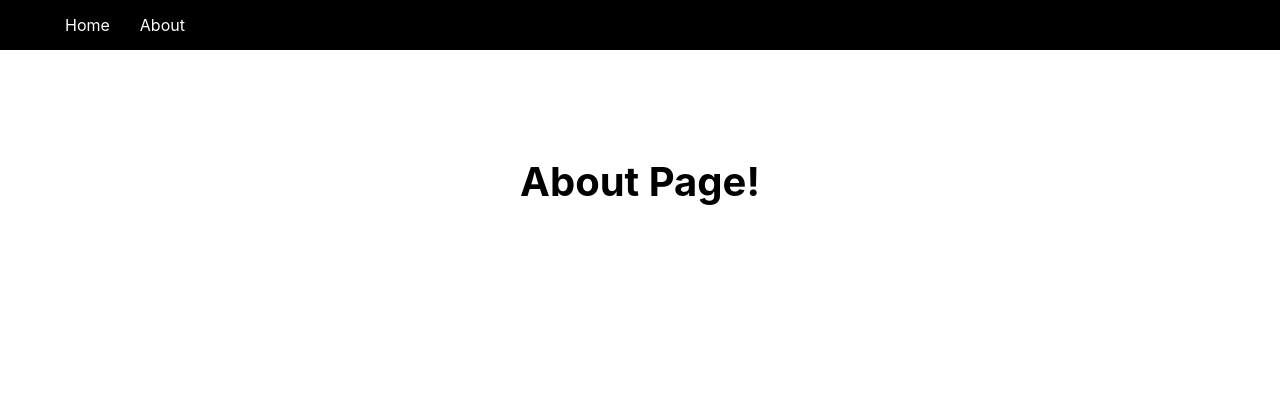
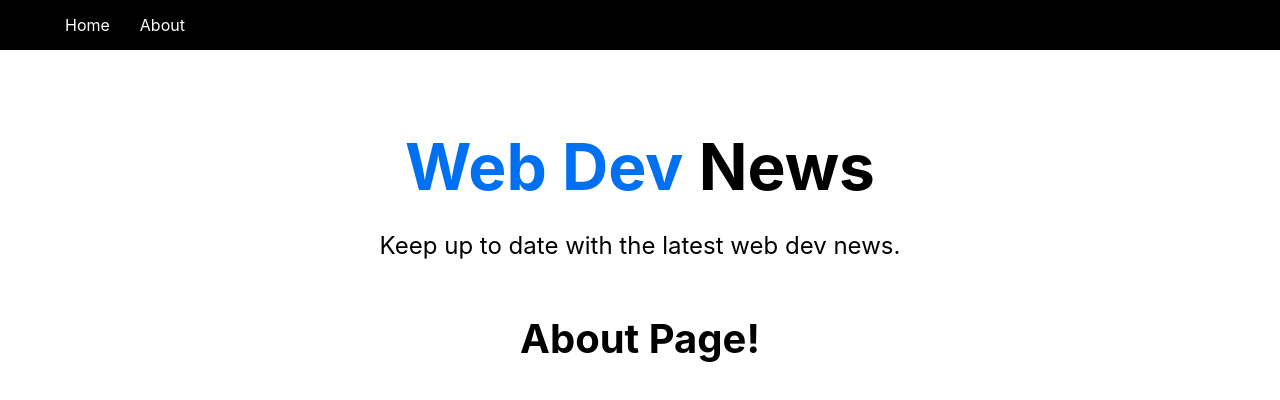
Before and after one commit to kingjamestt/next-boilerplate, a Next.js app: page /about in a window 1280 px wide. Shown: the top 400 px of the page. Built offline with nearby package versions, Linux system fonts and the light colour scheme.

Commit message:
Basic Layout completed

```diff
--- /dev/null
+++ b/components/Header.js
@@ -0,0 +1,14 @@
+import headerStyles from '../styles/Header.module.css';
+
+const Header = () => {
+    return (
+        <div>
+            <h1 className={headerStyles.title}>
+                <span>Web Dev</span> News
+            </h1>
+            <p className={headerStyles.description}>Keep up to date with the latest web dev news.</p>
+        </div>
+    )
+}
+
+export default Header
--- a/components/Layout.js
+++ b/components/Layout.js
@@ -1,13 +1,14 @@
 import styles from '../styles/Layout.module.css';
 import Nav from './Nav';
+import Header from './Header';
 
 const Layout = ({ children }) => {
     return (
         <>
             <Nav />
             <div className={styles.container}>
-
                 <main className={styles.main}>
+                    <Header />
                     {children}
                 </main>
             </div>
--- /dev/null
+++ b/pages/_document.js
@@ -0,0 +1,17 @@
+import Document, { Html, Head, Main, NextScript } from 'next/document'
+
+class MyDocument extends Document {
+    render() {
+        return (
+            <Html lang='en'>
+                <Head />
+                <body>
+                    <Main />
+                    <NextScript />
+                </body>
+            </Html>
+        )
+    }
+}
+
+export default MyDocument
--- a/pages/about.js
+++ b/pages/about.js
@@ -1,8 +1,17 @@
+import Head from 'next/head'
+
 const about = () => {
     return (
-        <div>
-            <h1>About Page!</h1>
-        </div>
+        <>
+            <Head>
+                <title>About</title>
+                <meta name="description" content="Generated by create next app" />
+                <link rel="icon" href="/favicon.ico" />
+            </Head>
+            <div>
+                <h1>About Page!</h1>
+            </div>
+        </>
     )
 }
 
--- a/pages/index.js
+++ b/pages/index.js
@@ -4,11 +4,11 @@ export default function Home() {
   return (
     <div>
       <Head>
-        <title>Create Next App</title>
-        <meta name="description" content="Generated by create next app" />
+        <title>Next App</title>
+        <meta name='description' content='Generated by create next app' />
+        <meta name='keywords' content='web development, programming' />
         <link rel="icon" href="/favicon.ico" />
       </Head>
-
       <main>
         <h1>Home Page!</h1>
       </main>
```
